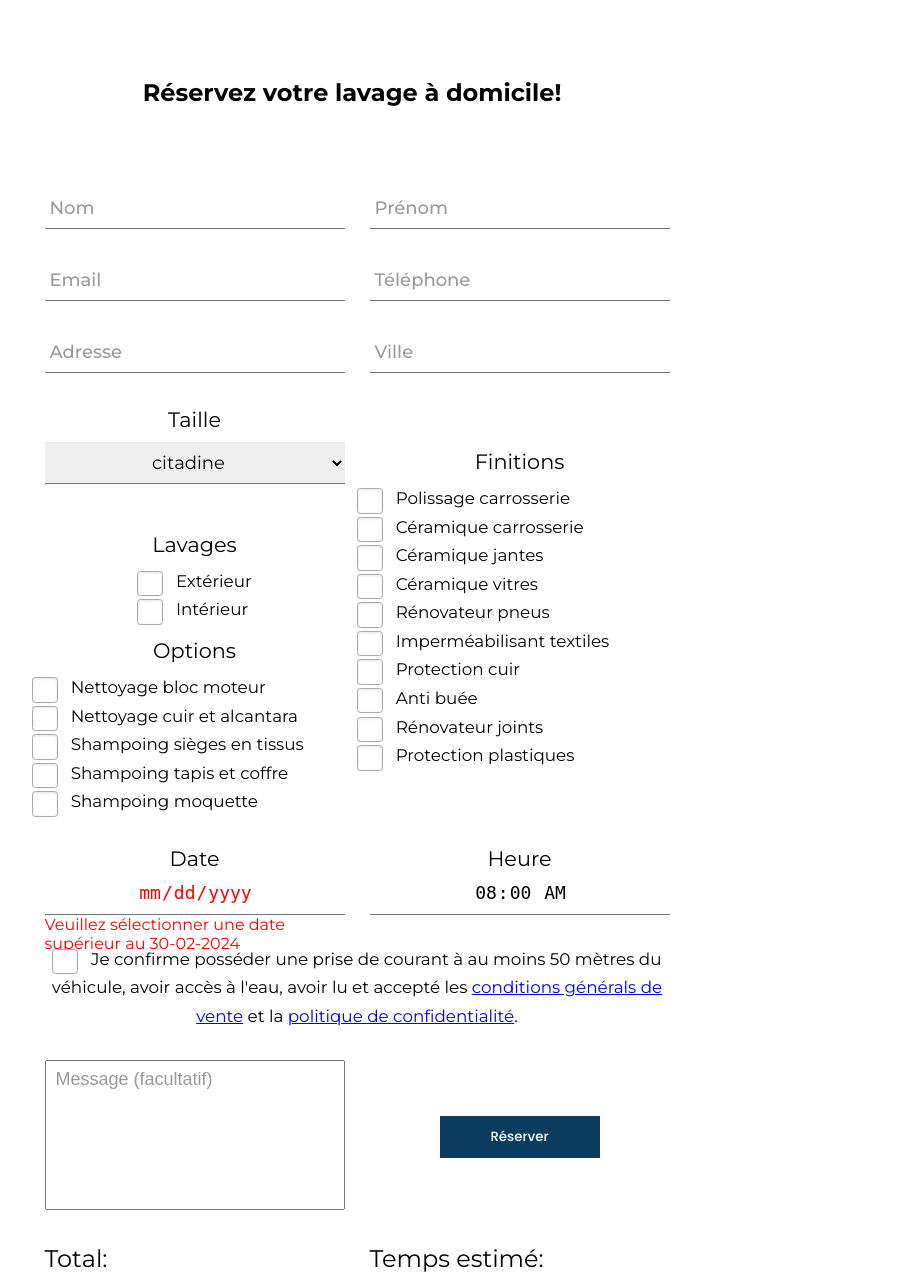
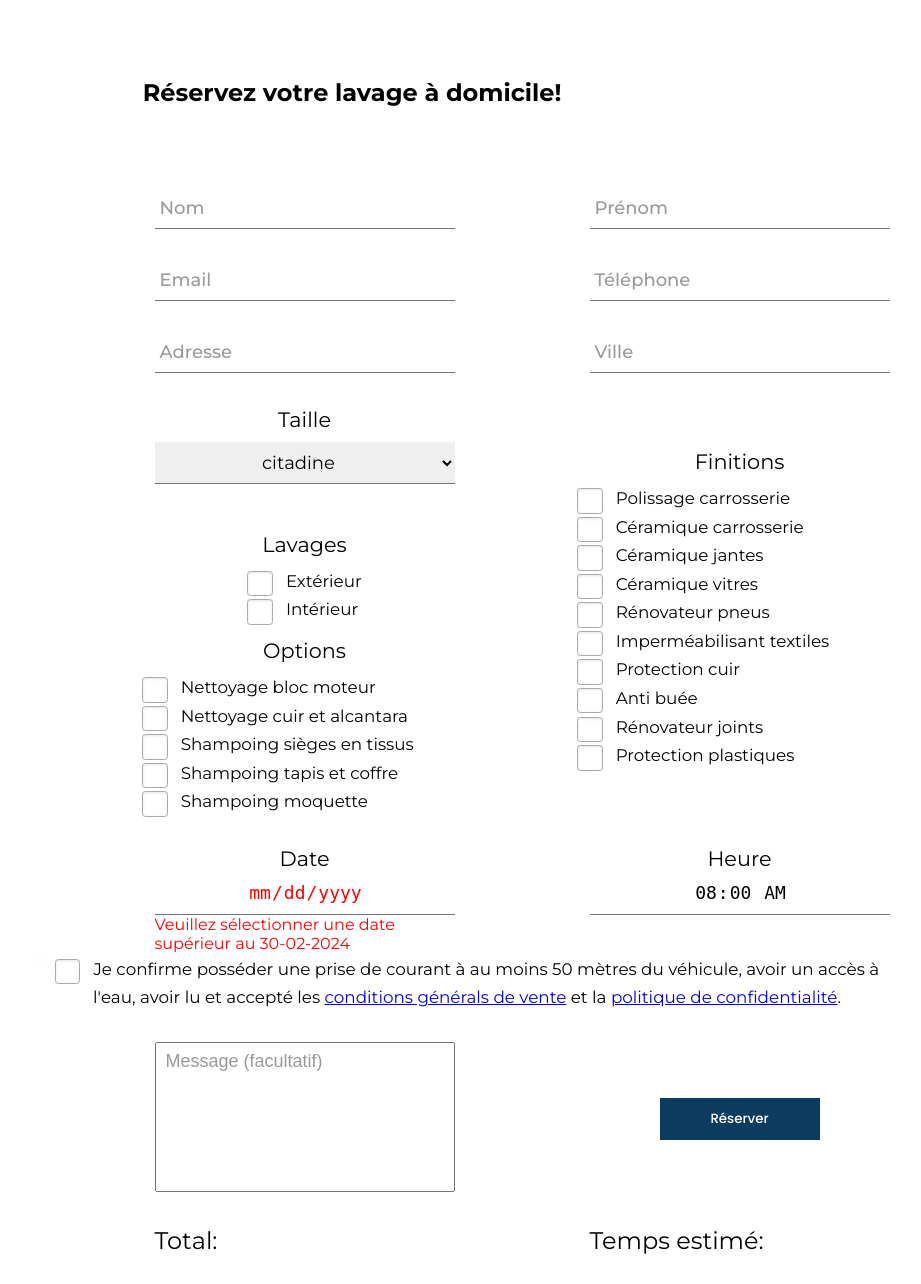
Before and after one commit to TerryHenrard/car-wash-from-home, a PHP site: page / in a window 1280 px wide. Shown: the part 4485-5769 px from the top of the page, without its empty margins (288-1209 px from the left). Run offline with PHP 8.4, Linux system fonts and the light colour scheme.

Commit message:
add marge on cgv checkbox

```diff
--- a/assets/styles/index/layout/_rendez-vous.scss
+++ b/assets/styles/index/layout/_rendez-vous.scss
@@ -77,8 +77,8 @@
       }
       .courant-eau-cgv-container {
         grid-area: cgv;
-        margin: 0 0 30px 0;
-        width: auto;
+        margin: 10px auto 30px auto;
+        width: 870px;
       }
       .price {
         grid-area: prix;
--- a/index.html
+++ b/index.html
@@ -483,7 +483,7 @@
           <div class="courant-eau-cgv-container2">
             <input type="checkbox" name="courant-eau" id="courant-eau" required>
             <label for="courant-eau">Je confirme posséder une prise de courant à au moins 50 mètres du véhicule, avoir
-              accès
+              un accès
               à l'eau, avoir lu et accepté les <a href="./pages/cgv.html">conditions générals de
                 vente</a> et la <a href="./pages/donnees-privees.html">politique de confidentialité</a>.</label>
           </div>
```
Also changed, not shown: assets/styles/index/index.css, 1 other file.
